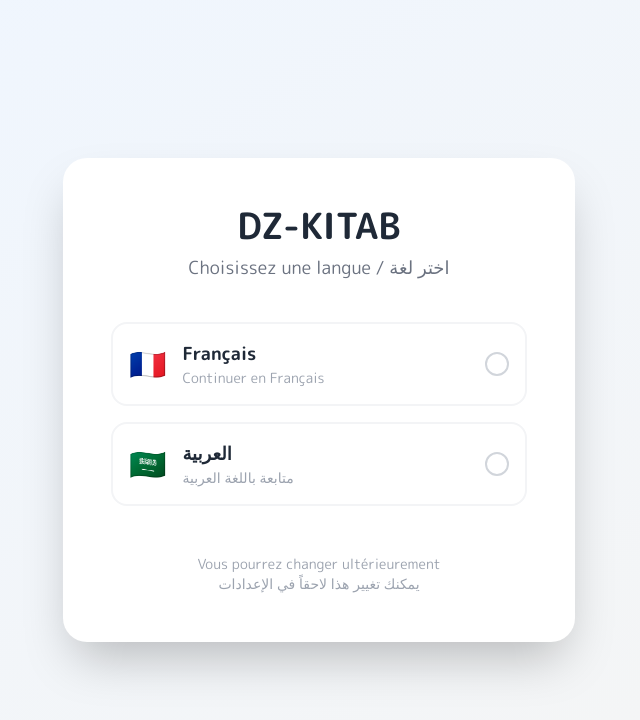
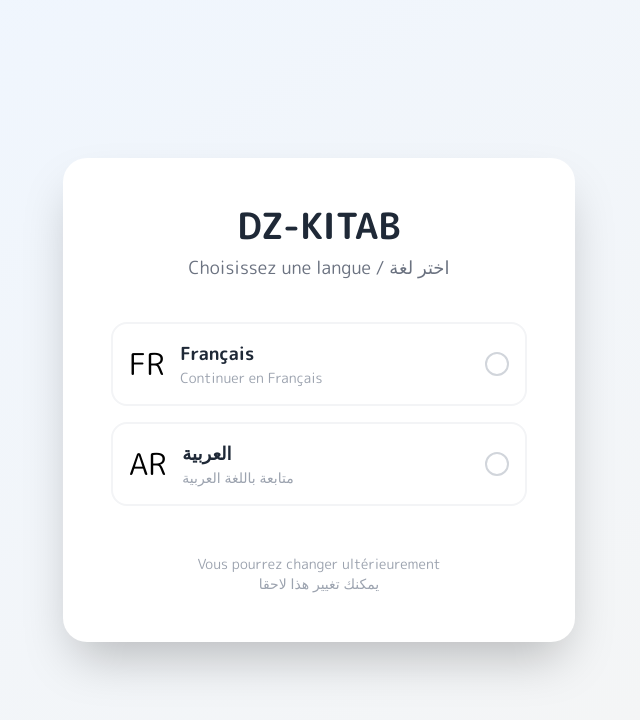
Before and after one commit to 0xsila/DZ-Kitab_1CS7, a React (Vite) app in the folder Copy/frontend/: page /language in a window 1280 px wide. Shown: the top 720 px of the page, without its empty margins (321-961 px from the left). Built offline with nearby package versions, Linux system fonts and the light colour scheme.

Commit message:
Modifications page de choix de langue

```diff
--- a/Copy/frontend/src/Pages/LanguageSelection.jsx
+++ b/Copy/frontend/src/Pages/LanguageSelection.jsx
@@ -36,7 +36,7 @@
             className="w-full group relative flex items-center justify-between p-4 border-2 border-gray-100 rounded-2xl hover:border-blue-500 hover:bg-blue-50 transition-all duration-300"
           >
             <div className="flex items-center gap-4">
-              <span className="text-3xl">🇫🇷</span>
+              <span className="text-3xl">FR</span>
               <div className="text-left">
                 <p className="font-bold text-gray-800 text-lg group-hover:text-blue-600 transition-colors">Français</p>
                 <p className="text-sm text-gray-400">Continuer en Français</p>
@@ -50,7 +50,7 @@
             className="w-full group relative flex items-center justify-between p-4 border-2 border-gray-100 rounded-2xl hover:border-emerald-500 hover:bg-emerald-50 transition-all duration-300"
           >
             <div className="flex items-center gap-4">
-              <span className="text-3xl">🇸🇦</span>
+              <span className="text-3xl">AR</span>
               <div className="text-left">
                 <p className="font-bold text-gray-800 text-lg group-hover:text-emerald-600 transition-colors font-sans">العربية</p>
                 <p className="text-sm text-gray-400">متابعة باللغة العربية</p>
@@ -62,7 +62,7 @@
 
         <div className="mt-12 text-sm text-gray-400">
           <p>Vous pourrez changer ultérieurement</p>
-          <p className="font-sans">يمكنك تغيير هذا لاحقاً في الإعدادات</p>
+          <p className="font-sans">يمكنك تغيير هذا لاحقا</p>
         </div>
       </div>
     </div>
```
